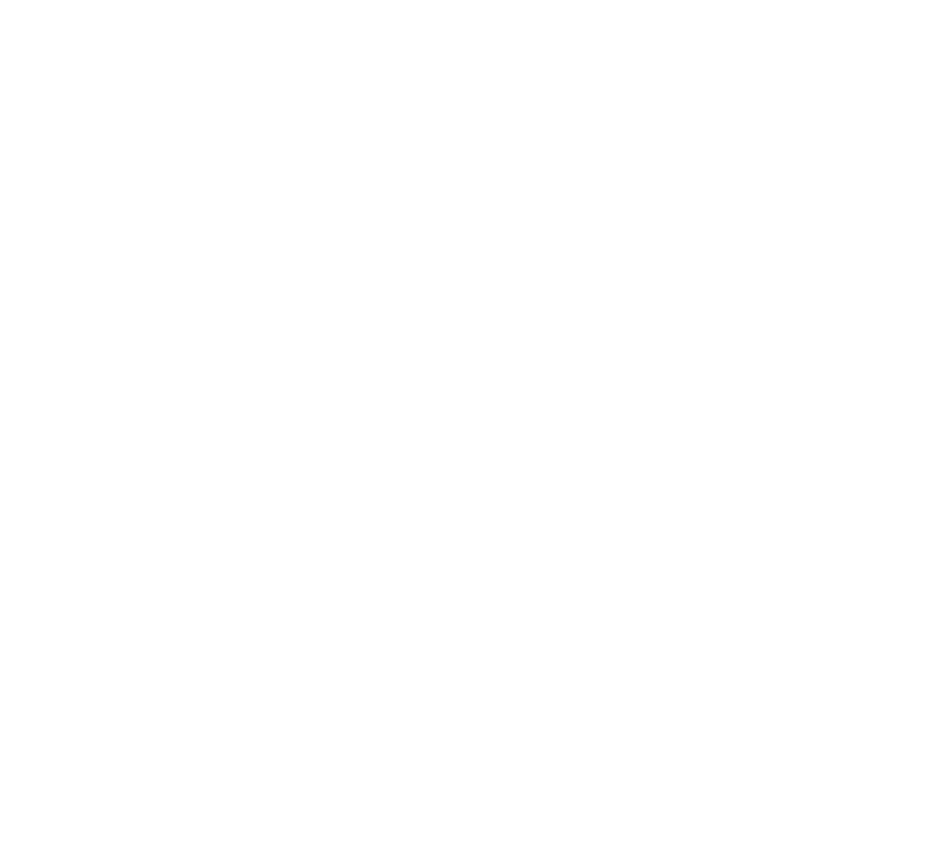
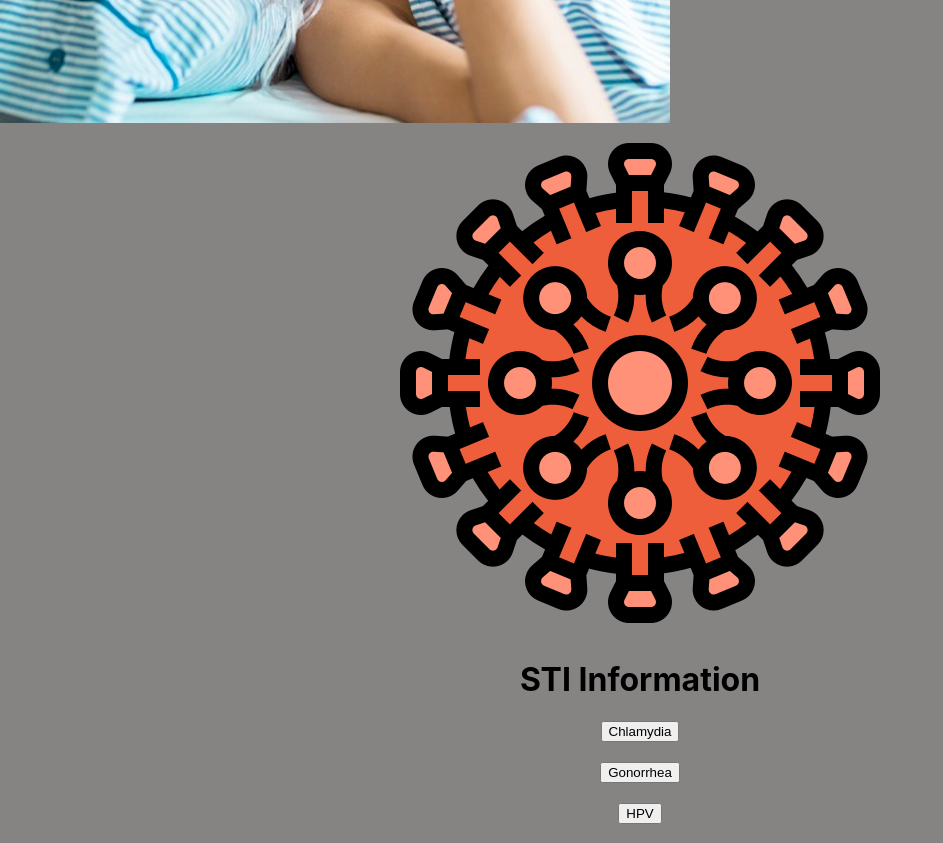
Before and after one commit to FIT5120-IE-TA07/vital-seed-view, a Next.js app: page /frontpage in a window 1280 px wide. Before the commit this address had no page. Shown: the part 440-1283 px from the top of the page, without its empty margins (0-943 px from the left). Before the commit the page ends 800 px from the top, so only its background shows below. Built offline with nearby package versions, Linux system fonts and the light colour scheme.

Commit message:
frontpage merging

```diff
--- a/pages/clinics.js
+++ b/pages/frontpage.js
@@ -5,9 +5,17 @@ import Footer from './components/Footer'
 import Navigation from "./components/Navigation";
 import BackgroundImage1 from './components/images/backgroundImage1';
 import ResponsiveEmbed from 'react-bootstrap/ResponsiveEmbed'
+import MyImage from "./components/images/test.image";
+import VirusImage from "./components/images/virus.image";
+import Chlamydia from "./components/sti-info/chlamydia";
+import Gonorrhea from './components/sti-info/gonorrhea'
+import Hpv from './components/sti-info/hpv'
+import Hiv from './components/sti-info/hiv'
+import Syphilis from './components/sti-info/syphilis'
+import React from 'react'
 
 //this is a testing page
-export default function clinics() {
+export default function Frontpage() {
   return (
     <div className="main">
       <Navigation />
@@ -16,7 +24,22 @@ export default function clinics() {
         <div className="right1">This is container1 This is container1 This is container1 This is container1 This is container1 This is container1 This is container1 This is container1 This is container1 This is container1 This is container1 This is container1 This is container1 This is container1 This is container1 This is container1 </div>
       </div>
       <div className="container">
-        <div>This is container2</div>
+        {/* <h1 className="title">
+          Hi <a href="/clinics">Link testing</a>
+        </h1> */}
+        {/* <h1 className="title">Welcome to Vital Seed again!</h1> */}
+
+        <VirusImage />
+        <h1 className="sub-title">STI Information</h1>
+        <Chlamydia />
+        <br />
+        <Gonorrhea />
+        <br />
+        <Hpv />
+        <br />
+        <Hiv />
+        <br />
+        <Syphilis />
       </div>
       <div className="container">
         <div>This is container3</div>
```
Also changed, not shown: pages/index.js (+11 -17 lines).
